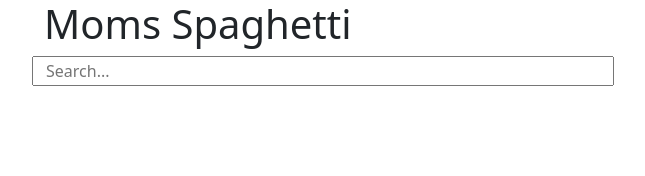
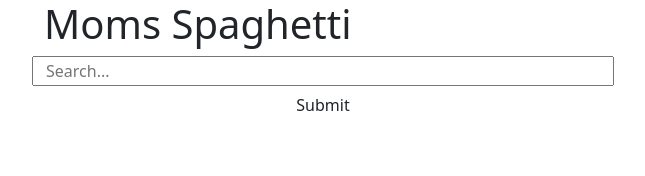
Before and after one commit to tommycroot/project2, a React (Create React App) app: page / in a window 1280 px wide. Shown: the top 176 px of the page, without its empty margins (317-962 px from the left). Built offline with nearby package versions, Linux system fonts and the light colour scheme; no server answers; the HTML template or start-up script is replaced by a standard one.

Commit message:
Working API, working Submit button/handleSubmit

```diff
--- a/src/App.js
+++ b/src/App.js
@@ -7,7 +7,7 @@
 
 const App = () => {
 
-  const [ output, setOutput ] = useState('')
+  const [ output, setOutput ] = useState([])
   const [ input, setInput ] = useState('')
 
   const authenticated = axios.create({
@@ -20,25 +20,33 @@
 
   const handleChange = (e) => {
     setInput(e.target.value)
-    console.log(input)
   }
 
-  useEffect(() => {
+  const handleSubmit = (e) => {
+    e.preventDefault()
     const getData = async () => {
-      const data = await authenticated.get('rhyme?word=' + 'input')
-
-      setOutput(data)
-      console.log(output)
+      try {
+        const { data } = await authenticated.get(`rhyme?word=${input}`)
+        setOutput(data)
+      } catch (error) {
+        console.log(error)
+      }
     }
     getData()
-  }, [])
+  }
+
+  console.log(output)
+  console.log(input)
+
+
 
   return (
     <Container>
-      <Col as="form" xs={{ span: 10, offset: 1 }} sm={{ span: 8, offset: 2 }} md={{ span: 6, offset: 3 }}>
+      <Col as="form" xs={{ span: 10, offset: 1 }} sm={{ span: 8, offset: 2 }} md={{ span: 6, offset: 3 }} onSubmit={handleSubmit}>
         <Row>
           <h1>Moms Spaghetti</h1>
           <input type="text" name="search" placeholder='Search...' value={input} onChange={handleChange} />
+          <button className='btn w-100 mb-4'>Submit</button>
         </Row>
       </Col>
     </Container>
```
